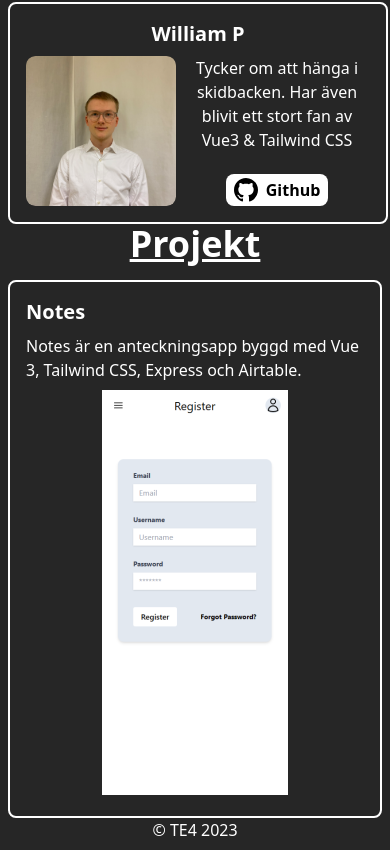
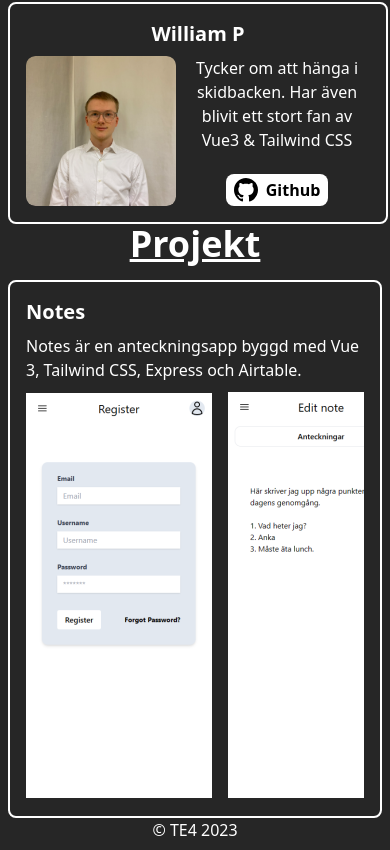
Before and after one commit to williampettersson/flow230120, a Vue app: page /wood-ridge in a window 390 px wide. Shown: the part 808-1658 px from the top of the page. Built offline with nearby package versions, Linux system fonts and the light colour scheme.

Commit message:
Always flex project card images

```diff
--- a/src/components/wood-ridge/ProjectCard.vue
+++ b/src/components/wood-ridge/ProjectCard.vue
@@ -23,7 +23,7 @@ export default {
       </p>
     </div>
     <div
-      class="h-[410px] items-center sm:flex overflow-auto space-y-4 sm:space-y-0 sm:space-x-4 scrollbar-thin scrollbar-thumb-gray-400 scrollbar-track-gray-600"
+      class="h-[410px] items-center flex overflow-auto space-x-4 scrollbar-thin scrollbar-thumb-gray-400 scrollbar-track-gray-600"
     >
       <img v-for="image in images" :src="image" :key="image" class="mx-auto" />
     </div>
```
